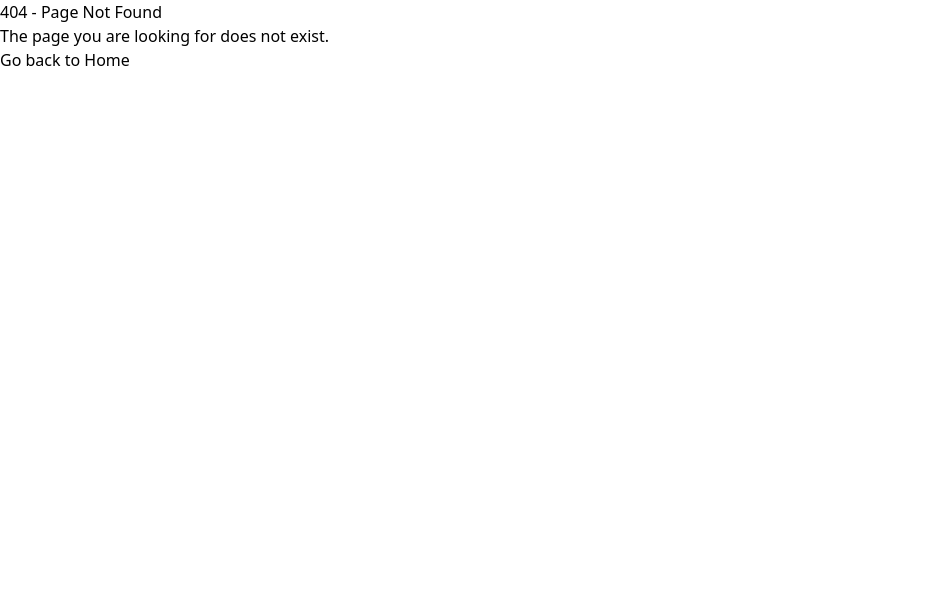
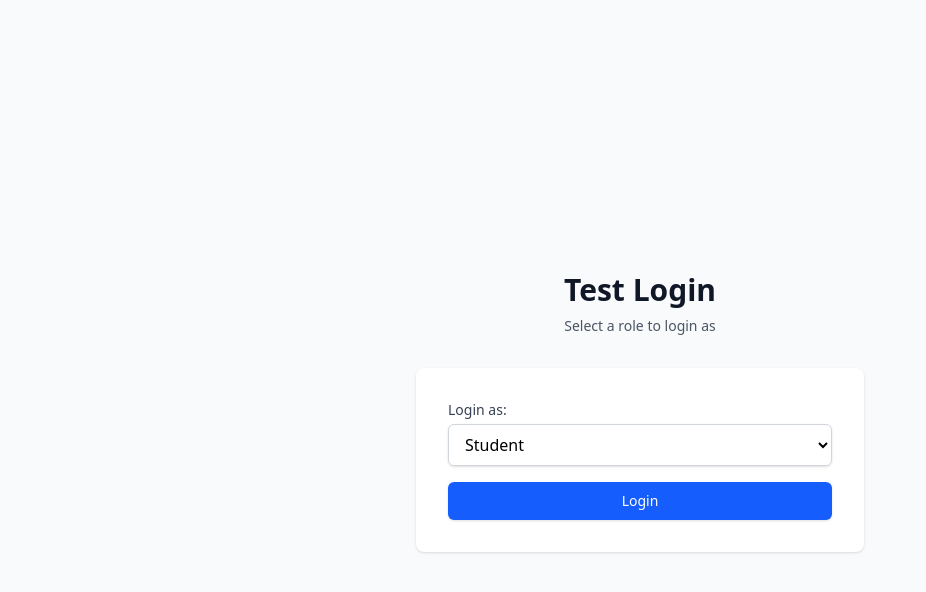
Before and after one commit to rajeraankit4/summer2025, a React (Vite) app in the folder Frontened/: page /test-login in a window 1280 px wide. Before the commit this address had no page. Shown: the top 592 px of the page, without its empty margins (0-926 px from the left). Built offline with nearby package versions, Linux system fonts and the light colour scheme.

Commit message:
TestLoginWorkingProperly

```diff
--- a/Frontened/src/App.jsx
+++ b/Frontened/src/App.jsx
@@ -1,4 +1,5 @@
 import { Routes, Route, Navigate } from "react-router-dom";
+import { AuthProvider, useAuth } from "./context/AuthContext";
 import LandingPage from "./Components/Pages/LandingPage/LandingPage";
 import NotFound from "./Components/NotFound";
 import AdminRoutes from "./Components/Pages/Adminroutesdef/Adminroutes";
@@ -10,16 +11,15 @@ import LoginPage from "./LoginPage";
 import SignupFlow from "./Components/Students/SignupFlow";
 import StudentLogin from "./Components/Students/StudentLogin";
 import StudentSignup from "./Components/Students/StudentSignup";
+import TestLogin from "./Components/TestLogin";
 
-const App = () => {
-  const user = {
-    isLoggedIn: true, // 🔒 Set to false if not logged in
-    role: "superadmin", // Can be "student", "superadmin", "canteenadmin", or "messadmin"
-  };
+const AppRoutes = () => {
+  const { user, isLoggedIn } = useAuth();
 
   return (
     <Routes>
       <Route path="/" element={<LandingPage />} />
+      <Route path="/test-login" element={<TestLogin />} />
       <Route path="/loginhub" element={<LoginHub />} />
       <Route path="/admin-login" element={<AdminLogin />} />
       <Route path="/admin-login-form" element={<AdminLoginForm />} />
@@ -30,7 +30,7 @@ const App = () => {
       <Route
         path="/student/*"
         element={
-          user.isLoggedIn && user.role === "student" ? (
+          isLoggedIn && user?.role === "student" ? (
             <StudentRoutes />
           ) : (
             <Navigate to="/loginhub" replace />
@@ -40,10 +40,10 @@ const App = () => {
       <Route
         path="/admin/*"
         element={
-          user.isLoggedIn &&
-          (user.role === "superadmin" ||
-            user.role === "canteenadmin" ||
-            user.role === "messadmin") ? (
+          isLoggedIn &&
+          (user?.role === "superadmin" ||
+            user?.role === "canteenadmin" ||
+            user?.role === "messadmin") ? (
             <AdminRoutes role={user.role} />
           ) : (
             <Navigate to="/loginhub" replace />
@@ -55,4 +55,12 @@ const App = () => {
   );
 };
 
+const App = () => {
+  return (
+    <AuthProvider>
+      <AppRoutes />
+    </AuthProvider>
+  );
+};
+
 export default App;
--- a/Frontened/src/components/StudentLayouts/StudentLayout.jsx
+++ b/Frontened/src/components/StudentLayouts/StudentLayout.jsx
@@ -1,6 +1,7 @@
 import React, { useState, useRef, useEffect } from "react";
 import { NavLink, Outlet } from "react-router-dom";
 import { UserCircle, ChevronDown } from "lucide-react";
+import { useAuth } from "../../context/AuthContext";
 import {
   Home,
   UtensilsCrossed,
@@ -50,13 +51,10 @@ const studentNavItems = [
 export default function StudentLayout() {
   const [open, setOpen] = useState(false);
   const dropdownRef = useRef(null);
-  const [currentStudent, setCurrentStudent] = useState(null);
+  const { user, logout } = useAuth();
 
-  useEffect(() => {
-    const fetchStudentData = async () => {
-      try {
-        // Temporarily using mock data instead of API call
-        const mockStudent = {
+  // Use user data from auth context
+  const currentStudent = user || {
     firstName: "John",
     lastName: "Doe",
     email: "john@example.com",
@@ -65,13 +63,8 @@ export default function StudentLayout() {
     roomNumber: "101",
     profilePic: null,
   };
-        setCurrentStudent(mockStudent);
-      } catch (err) {
-        console.error("Failed to fetch student data:", err);
-      }
-    };
-    fetchStudentData();
 
+  useEffect(() => {
     const handleClickOutside = (event) => {
       if (dropdownRef.current && !dropdownRef.current.contains(event.target)) {
         setOpen(false);
@@ -215,7 +208,10 @@ export default function StudentLayout() {
                     </li>
                     <hr className="my-1" />
                     <li className="px-4 py-2 hover:bg-gray-100 cursor-pointer text-red-600">
-                      <div className="flex items-center space-x-2">
+                      <div
+                        className="flex items-center space-x-2"
+                        onClick={logout}
+                      >
                         <span>Logout</span>
                       </div>
                     </li>
--- /dev/null
+++ b/Frontened/src/components/TestLogin.jsx
@@ -0,0 +1,70 @@
+import React, { useState } from "react";
+import { useAuth } from "../context/AuthContext";
+import { useNavigate } from "react-router-dom";
+
+const TestLogin = () => {
+  const [selectedRole, setSelectedRole] = useState("student");
+  const { login } = useAuth();
+  const navigate = useNavigate();
+
+  const handleLogin = () => {
+    const userData = {
+      role: selectedRole,
+      name: selectedRole === "student" ? "John Doe" : "Admin User",
+      email:
+        selectedRole === "student" ? "john@example.com" : "admin@example.com",
+      id: selectedRole === "student" ? "ST001" : "ADMIN001",
+    };
+
+    login(userData);
+
+    // Navigate to appropriate dashboard
+    if (selectedRole === "student") {
+      navigate("/student/dashboard");
+    } else {
+      navigate("/admin/dashboard");
+    }
+  };
+
+  return (
+    <div className="min-h-screen flex items-center justify-center bg-gray-50">
+      <div className="max-w-md w-full space-y-8">
+        <div>
+          <h2 className="mt-6 text-center text-3xl font-extrabold text-gray-900">
+            Test Login
+          </h2>
+          <p className="mt-2 text-center text-sm text-gray-600">
+            Select a role to login as
+          </p>
+        </div>
+        <div className="bg-white p-8 rounded-lg shadow">
+          <div className="space-y-4">
+            <div>
+              <label className="block text-sm font-medium text-gray-700">
+                Login as:
+              </label>
+              <select
+                value={selectedRole}
+                onChange={(e) => setSelectedRole(e.target.value)}
+                className="mt-1 block w-full px-3 py-2 border border-gray-300 rounded-md shadow-sm focus:outline-none focus:ring-blue-500 focus:border-blue-500"
+              >
+                <option value="student">Student</option>
+                <option value="superadmin">Super Admin</option>
+                <option value="canteenadmin">Canteen Admin</option>
+                <option value="messadmin">Mess Admin</option>
+              </select>
+            </div>
+            <button
+              onClick={handleLogin}
+              className="w-full flex justify-center py-2 px-4 border border-transparent rounded-md shadow-sm text-sm font-medium text-white bg-blue-600 hover:bg-blue-700 focus:outline-none focus:ring-2 focus:ring-offset-2 focus:ring-blue-500"
+            >
+              Login
+            </button>
+          </div>
+        </div>
+      </div>
+    </div>
+  );
+};
+
+export default TestLogin;
--- /dev/null
+++ b/Frontened/src/context/AuthContext.jsx
@@ -0,0 +1,40 @@
+import React, { createContext, useContext, useState, useEffect } from "react";
+
+const AuthContext = createContext();
+
+export const useAuth = () => {
+  const context = useContext(AuthContext);
+  if (!context) {
+    throw new Error("useAuth must be used within an AuthProvider");
+  }
+  return context;
+};
+
+export const AuthProvider = ({ children }) => {
+  const [user, setUser] = useState(() => {
+    // Check if user is already logged in (from localStorage)
+    const savedUser = localStorage.getItem("user");
+    return savedUser ? JSON.parse(savedUser) : null;
+  });
+
+  const login = (userData) => {
+    setUser(userData);
+    localStorage.setItem("user", JSON.stringify(userData));
+  };
+
+  const logout = () => {
+    setUser(null);
+    localStorage.removeItem("user");
+  };
+
+  const isLoggedIn = !!user;
+
+  const value = {
+    user,
+    login,
+    logout,
+    isLoggedIn,
+  };
+
+  return <AuthContext.Provider value={value}>{children}</AuthContext.Provider>;
+};
```
Lines whose indentation alone changed are shown as unchanged.
